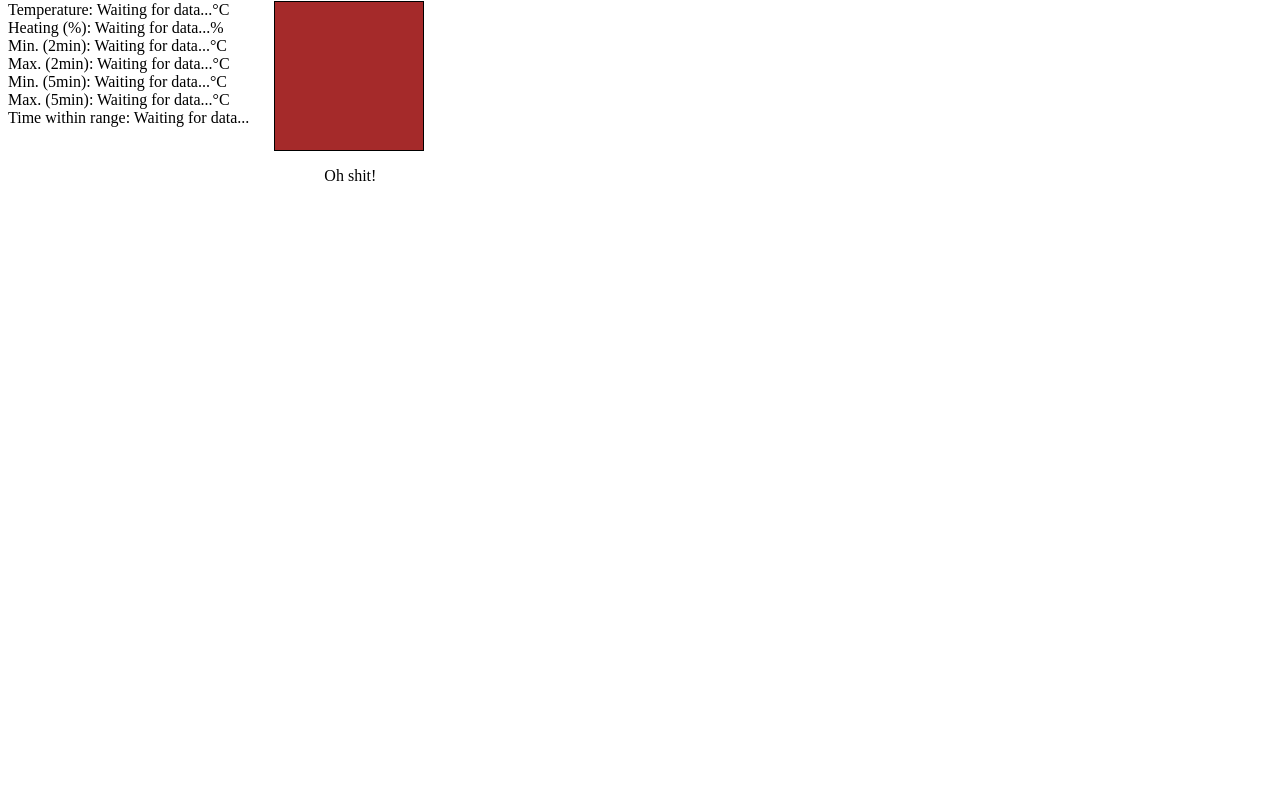
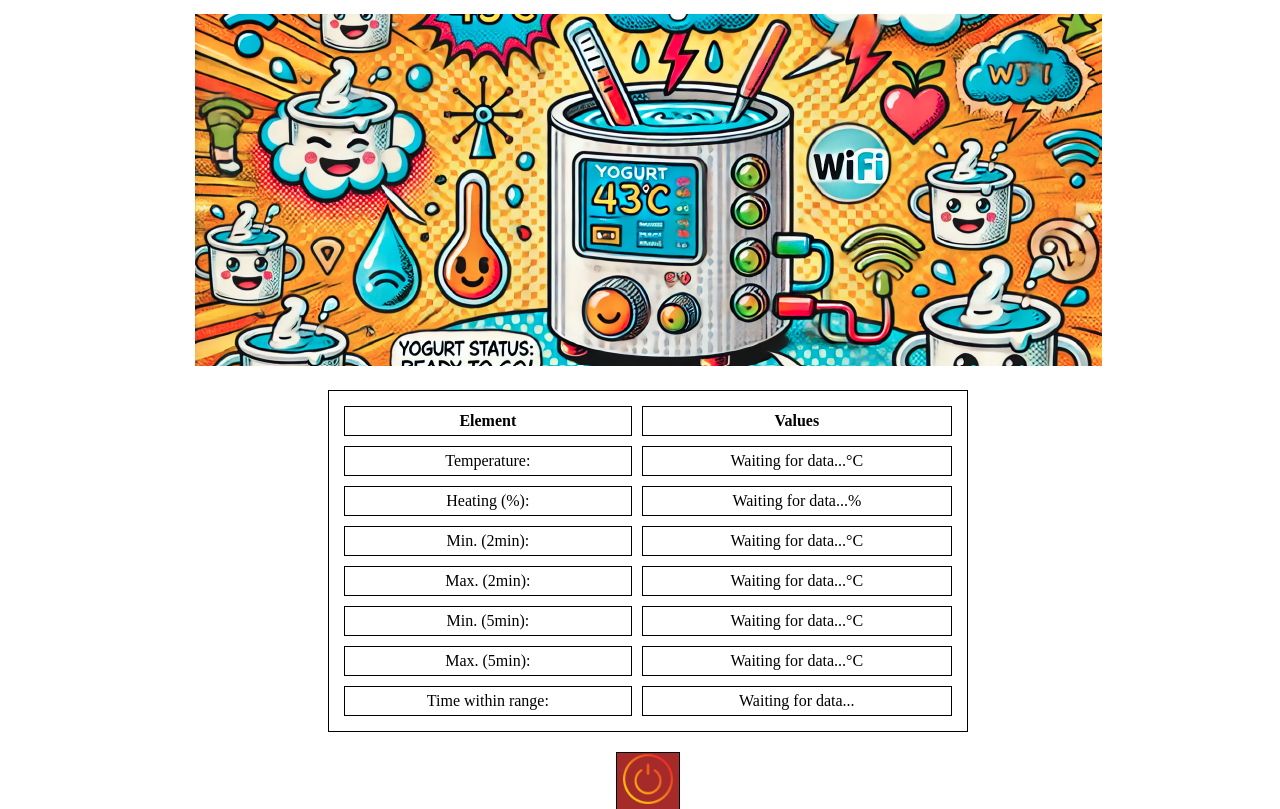
Before and after one commit to mduval76/yogurtorama, a plain HTML site: page data/index.html in a window 1280 px wide. Shown: the part 79-888 px from the top of the page. Before the commit the page ends 800 px from the top, so only its background shows below. Drawn offline with Linux system fonts and the light colour scheme.

Commit message:
mise a jour de l'UI

```diff
--- a/data/index.html
+++ b/data/index.html
@@ -8,18 +8,48 @@
 </head>
 <body>
     <h1>Yogurt-O-Rama</h1>
+    <img src="/tp02img.png">
+
+    <table class="container">
+        <tr>
+            <th>Element</th>
+            <th>Values</th>
+        </tr>
+        <tr>
+            <td>Temperature:</td>
+            <td><span class="temperature">Waiting for data...</span>°C</td>
+        </tr>
+        <tr>
+            <td>Heating (%):</td>
+            <td><span class="heat_percent">Waiting for data...</span>%</td>
+        </tr>
+        <tr>
+            <td>Min. (2min):</td>
+            <td><span class="min_temp2">Waiting for data...</span>°C</td>
+        </tr>
+        <tr>
+            <td>Max. (2min):</td>
+            <td><span class="max_temp2">Waiting for data...</span>°C</td>
+        </tr>
+        <tr>
+            <td>Min. (5min):</td>
+            <td><span class="min_temp5">Waiting for data...</span>°C</td>
+        </tr>
+        <tr>
+            <td>Max. (5min):</td>
+            <td><span class="max_temp5">Waiting for data...</span>°C</td>
+        </tr>
+        <tr>
+            <td>Time within range:</td>
+            <td><span class="within_range_time">Waiting for data...</span></td>
+        </tr>
+    </table>
+
+
     <div class="container">
-        <div>
-            <div>Temperature: <span class="temperature">Waiting for data...</span>°C</div>
-            <div>Heating (%): <span class="heat_percent">Waiting for data...</span>%</div>
-            <div>Min. (2min): <span class="min_temp2">Waiting for data...</span>°C</div>
-            <div>Max. (2min): <span class="max_temp2">Waiting for data...</span>°C</div>
-            <div>Min. (5min): <span class="min_temp5">Waiting for data...</span>°C</div>
-            <div>Max. (5min): <span class="max_temp5">Waiting for data...</span>°C</div>
-            <div>Time within range: <span class="within_range_time">Waiting for data...</span></div>
-        </div>
         <div class="btn_container">
-            <button class="panic_btn" onclick="onPanic()"></button>
+            <button class="panic_btn" onclick="onPanic()"><img src="/allumer.png" alt="Appuyer pour activer ou désactiver
+                complètement le chauffage de la mijoteuse" width="50px" height="50px"></button>
             <p class="on_off">Oh shit!</p>
         </div>
     </div>
--- a/data/main.css
+++ b/data/main.css
@@ -1,24 +1,45 @@
-.container {
+body {
+    width: 100%;
+    text-align: center;
+    padding-top: 5px;
+    padding-bottom: 20px;
+}
+
+table, th, td {
+    border:1px solid;
+    text-align: center;
+    padding: 5px;
+}
+
+table{
+    text-align: center;
+    margin: 20px auto;
+    width: 50%;
+    margin-bottom: 20px;
+    border-spacing: 10px;
+}
+
+/* .container {
     display: flex;
     flex-direction: row;
-}
+} */
 
-.btn_container {
+/* .btn_container {
     display: flex;
     flex-direction: column;
-}
+} */
 
-.on_off {
+/* .on_off {
     margin-left: 75px;
-}
+} */
 
 .panic_btn {
     border: 1px solid black;
     background-color: brown;
-    width: 150px;
-    height: 150px;
+    /* width: 150px;
+    height: 150px; */
     font-size: 45px;
-    margin-left: 25px;
+    /* margin-left: 25px; */
 }
 
 .panic_btn:active {
```
Also changed, not shown: data/allumer.png (added), data/tp02img.png (added), 1 other file.
